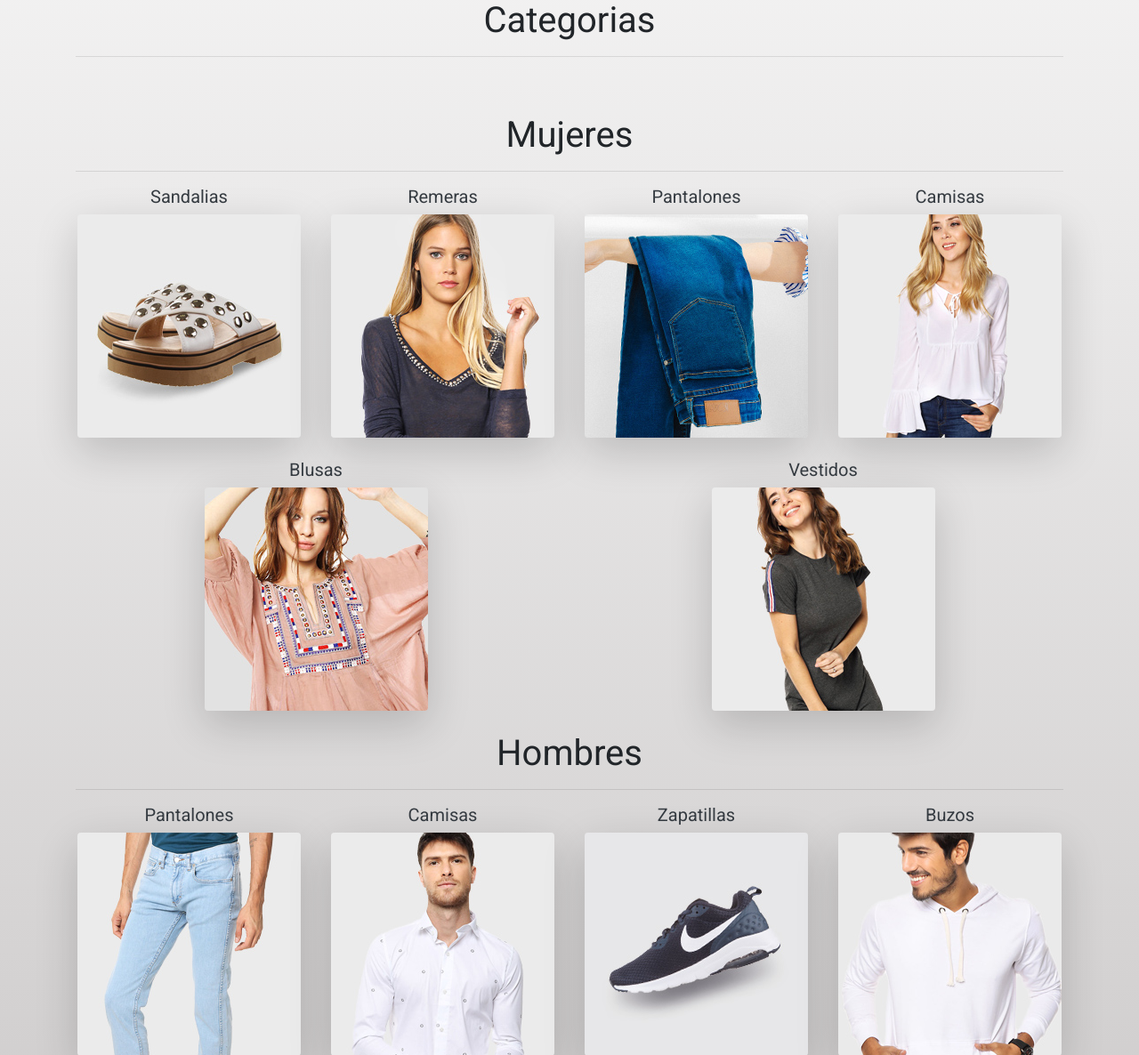
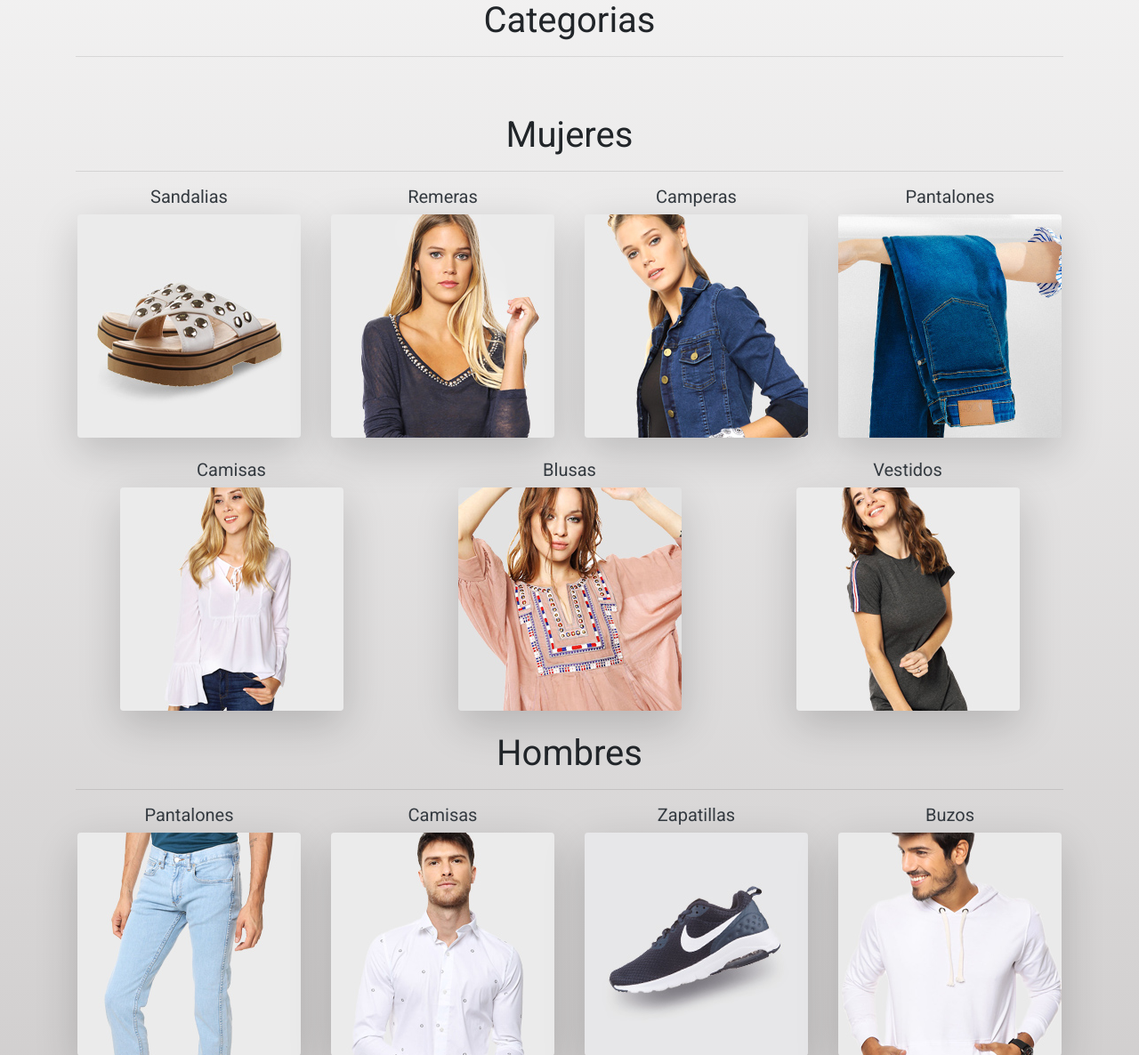
Before and after one commit to alejandrogvillarreal/ProyectoDH, a PHP site: page /phpmail/ in a window 1280 px wide. Shown: the part 525-1711 px from the top of the page at 89% size. Run offline with PHP 8.4, Linux system fonts and the light colour scheme.

Commit message:
Agregue la foto de Categoria camperas

```diff
--- a/index.php
+++ b/index.php
@@ -81,13 +81,13 @@
 
           </div>
 
-          <!-- <div class="col-12 col-sm-6 col-md-5 col-lg-4 col-xl-3 zoom mb-4">
+          <div class="col-12 col-sm-6 col-md-5 col-lg-4 col-xl-3 zoom mb-4">
             <h5 class="text-dark text-center">Camperas</h5>
             <a href="categorias.php">
-              <img class="mx-auto d-block shadow-lg rounded zoom" src="https://dafitistaticar-a.akamaihd.net/cms/promo_750ndu_170718.jpg" alt="Camperas" />
+              <img class="mx-auto d-block shadow-lg rounded zoom" src="images/ropa/Mujer/Categorias/camperas.jpg" alt="Camperas" />
             </a>
 
-          </div> -->
+          </div>
 
           <div class="col-12 col-sm-6 col-md-5 col-lg-4 col-xl-3 zoom mb-4">
             <h5 class="text-dark text-center">Pantalones</h5>
```
Also changed, not shown: images/ropa/Mujer/Categorias/camperas.jpg (added).
